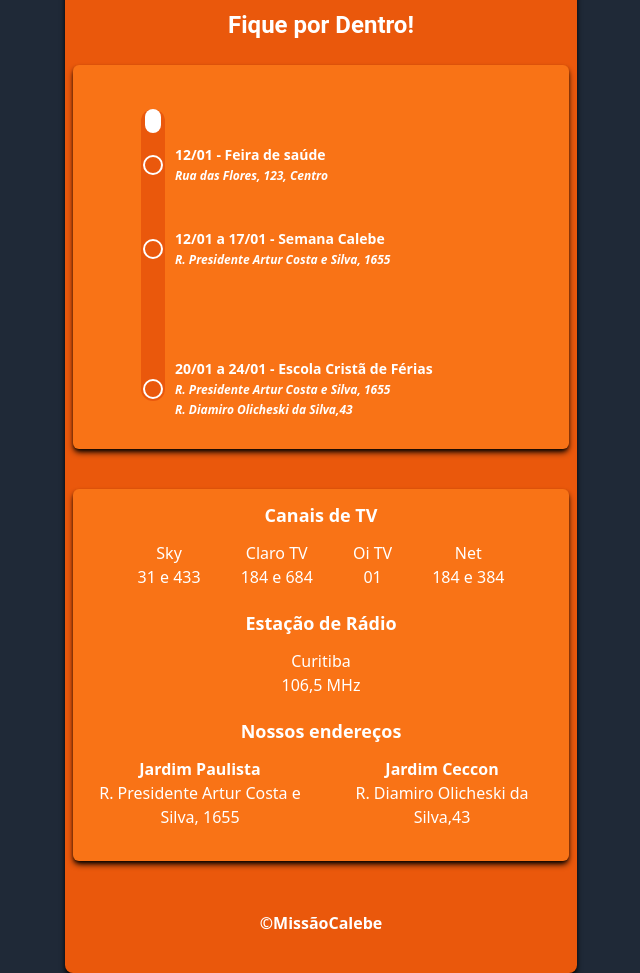
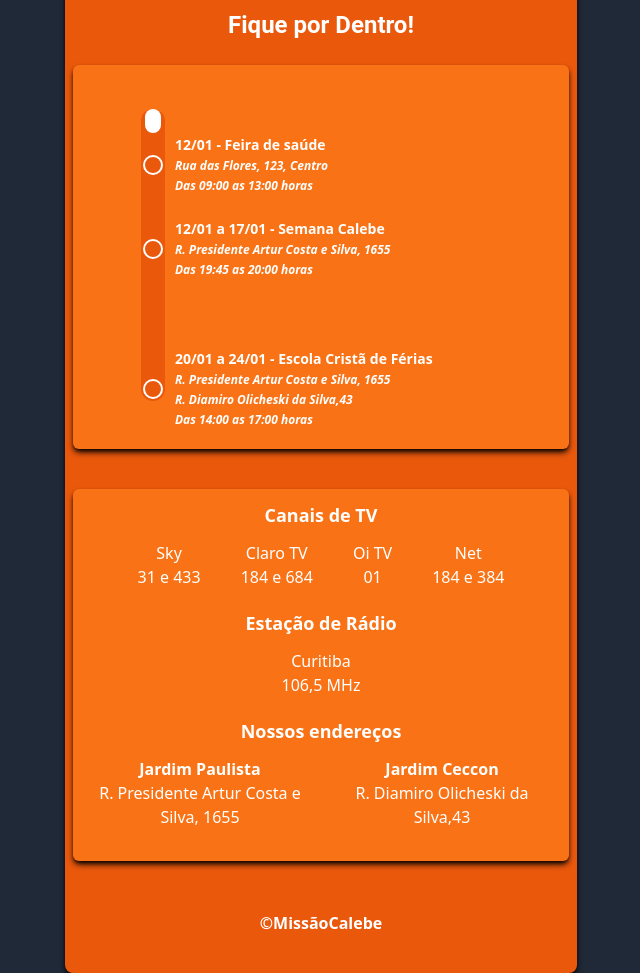
Before and after one commit to Erickvidolin/Projeto_Esperanca, a website: page index.html in a window 1280 px wide. Shown: the part 820-1793 px from the top of the page, without its empty margins (319-959 px from the left). Drawn offline with Linux system fonts and the light colour scheme.

Commit message:
Add files via upload

```diff
--- a/index.html
+++ b/index.html
@@ -117,18 +117,21 @@
                 data: "12/01",
                 descricao: "Feira de saúde",
                 endereco: "Rua das Flores, 123, Centro",
+                hora:"Das 09:00 as 13:00 horas",
                 dataCompleta: "2025-01-12"
             },
             {
                 data: "12/01 a 17/01",
                 descricao: "Semana Calebe",
                 endereco: "R. Presidente Artur Costa e Silva, 1655",
+                hora:"Das 19:45 as 20:00 horas",
                 dataCompleta: "2025-01-12"
             },
             {
                 data: "20/01 a 24/01",
                 descricao: "Escola Cristã de Férias",
                 endereco: "R. Presidente Artur Costa e Silva, 1655 <br>  R. Diamiro Olicheski da Silva,43 ",
+                hora:"Das 14:00 as 17:00 horas",
                 dataCompleta: "2025-01-20"
             }
         ];
@@ -174,6 +177,8 @@
                         <div class="absolute text-left left-8 text-white text-sm w-72 md:text-md font-semibold">
                             ${evento.data} - ${evento.descricao} <br>
                             <span class="text-xs italic">${evento.endereco}</span>
+                            <br>
+                            <span class="text-xs italic">${evento.hora}</span>
                         </div>
                     </div>
                 `;
```
